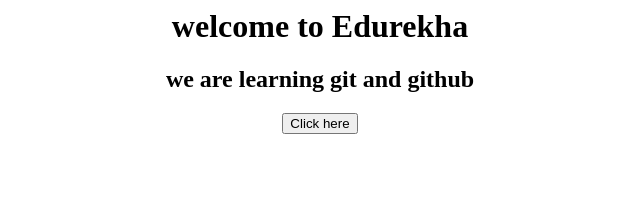
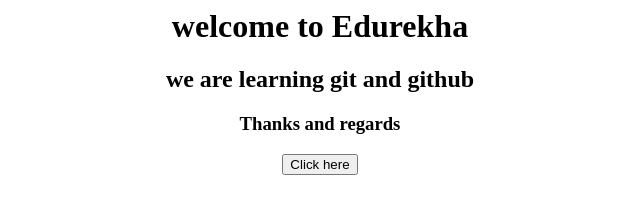
Before and after one commit to suvenduesaha/november-25, a plain HTML site: page home.html in a window 1280 px wide. Shown: the whole page, without its empty margins (320-960 px from the left). Drawn offline with Linux system fonts and the light colour scheme.

Commit message:
Update home.html

```diff
--- a/home.html
+++ b/home.html
@@ -6,6 +6,7 @@
 	<center>
 		<h1> welcome to Edurekha </h1>
 		<h2> we are learning git and github </h2>
+		<h3> Thanks and regards</h3>
 		<button> Click here </button>
 	</center>
 </body>
```
